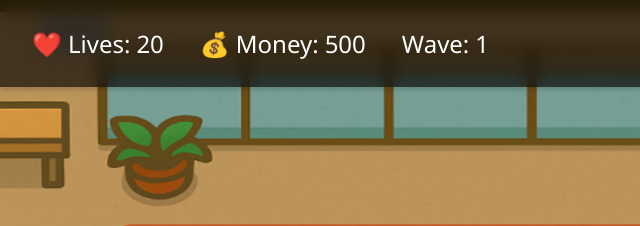
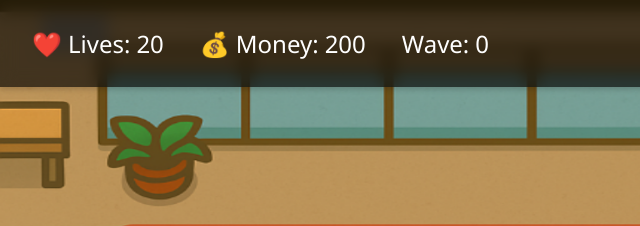
Before and after one commit to DanF837/Office-siege, an Electron app: page maps/hr.html in a window 1600 px wide. Shown: the top 226 px of the page, 0-640 px from the left. Drawn offline with Linux system fonts and the light colour scheme.

Commit message:
Updated UI
Changed rounds to 0 not 1
Changed the coins to lower amount

```diff
--- a/ui.html
+++ b/ui.html
@@ -38,10 +38,10 @@
         ❤️ <span>Lives:</span> <span id="lives">20</span>
       </div>
       <div style="display: flex; align-items: center; gap: 6px">
-        💰 <span>Money:</span> <span id="money">500</span>
+        💰 <span>Money:</span> <span id="money">200</span>
       </div>
       <div style="display: flex; align-items: center; gap: 6px">
-        <span>Wave:</span> <span id="wave">1</span>
+        <span>Wave:</span> <span id="wave">0</span>
       </div>
     </div>
 
--- a/ui.js
+++ b/ui.js
@@ -1,6 +1,6 @@
 export let lives = 20;
-export let money = 500;
-export let wave = 1;
+export let money = 200;
+export let wave = 0;
 
 export function updateUI() {
   document.getElementById("lives").textContent = lives;
```
